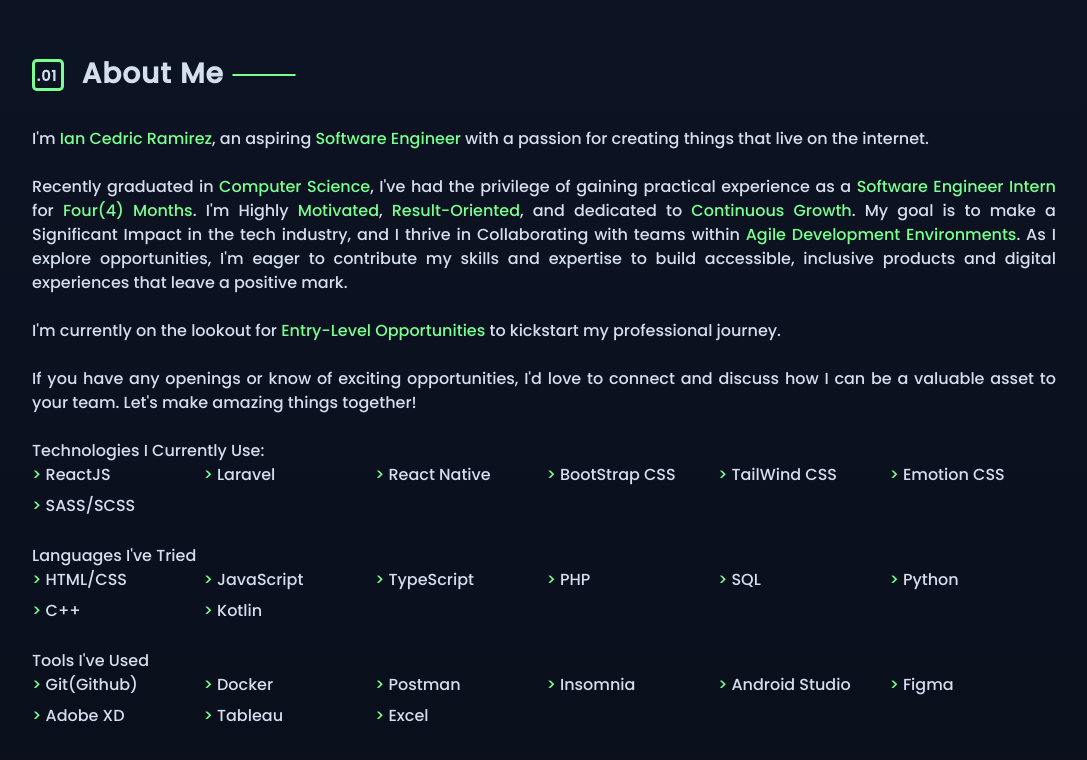
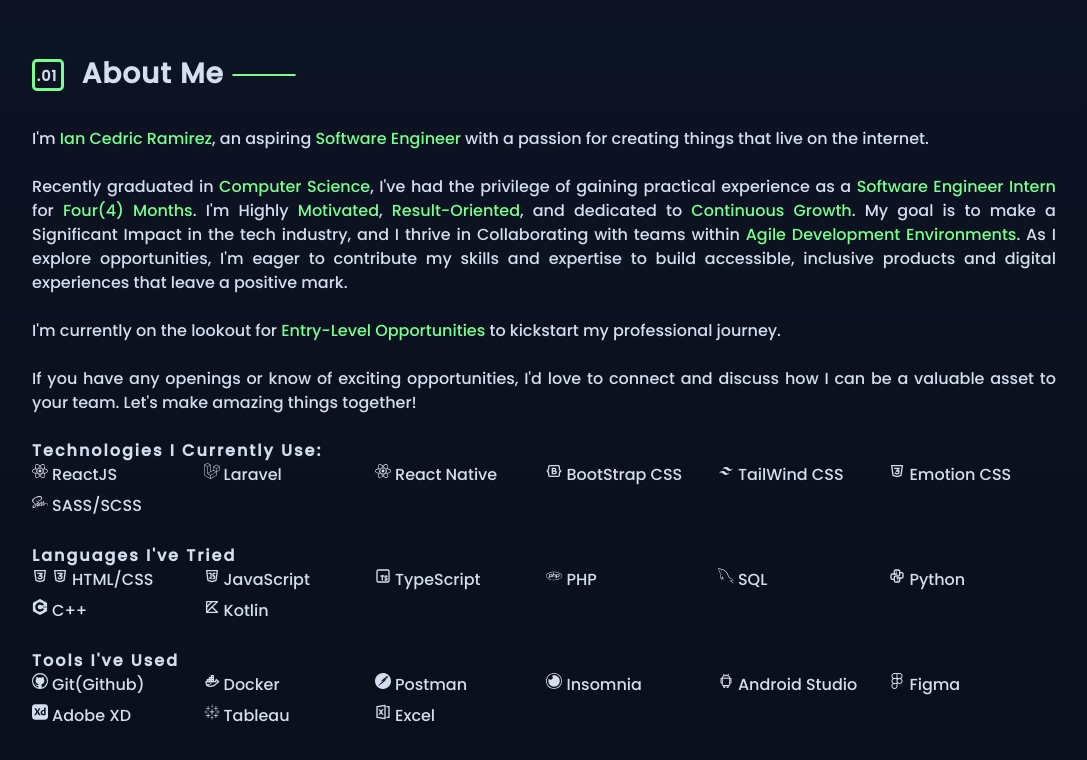
Before and after one commit to zyx-0314/portfolio, a Next.js app: page / in a window 1280 px wide. Shown: the part 802-1562 px from the top of the page, without its empty margins (96-1183 px from the left). Built offline with nearby package versions, Linux system fonts and the light colour scheme.

Commit message:
Fixes #41 and #41

```diff
--- a/components/non-reusable/landing/about/index.tsx
+++ b/components/non-reusable/landing/about/index.tsx
@@ -1,9 +1,22 @@
 import React from 'react'
+import { GrMysql } from 'react-icons/gr'
+import { VscGithub } from 'react-icons/vsc'
+import { TbBrandCss3 } from 'react-icons/tb'
+import { IoLogoTableau } from 'react-icons/io5'
+import { AiOutlineAndroid } from 'react-icons/ai'
+import { BiLogoTailwindCss } from 'react-icons/bi'
+import { RiBootstrapLine, RiFileExcel2Line } from 'react-icons/ri'
+import { TbBrandJavascript, TbBrandTypescript } from 'react-icons/tb'
+import { FaLaravel, FaReact, FaSass, FaPhp, FaFigma } from 'react-icons/fa'
+import { TbBrandPython, TbBrandKotlin, TbBrandDocker } from 'react-icons/tb'
+import { SiCplusplus, SiPostman, SiInsomnia, SiAdobexd } from 'react-icons/si'
 
 import { StyledGridDisplay } from '@/components/ui/grid'
 import { SectionHeader } from '@/components/ui/sectionHeader'
 import { StyledParagraph } from '@/components/ui/paragraph'
 import { StyledContainer } from '@/components/ui/container'
+
+import { CategoryHeadings } from './style'
 
 /**
  * Renders a section of a webpage that provides information about the author, their skills, and their aspirations.
@@ -14,28 +27,41 @@
 export default function AboutSection ( { id }: { id: string } ): JSX.Element
 {
   // Arrays of strings representing the author's skills
+
   const listTechs = [
-    'ReactJS',
-    'Laravel',
-    'React Native',
-    'BootStrap CSS',
-    'TailWind CSS',
-    'Emotion CSS',
-    'SASS/SCSS'
-  ];
+    { name: 'ReactJS', icon: <FaReact /> },
+    { name: 'Laravel', icon: <FaLaravel /> },
+    { name: 'React Native', icon: <FaReact /> },
+    { name: 'BootStrap CSS', icon: <RiBootstrapLine /> },
+    { name: 'TailWind CSS', icon: <BiLogoTailwindCss /> },
+    { name: 'Emotion CSS', icon: <TbBrandCss3 /> },
+    { name: 'SASS/SCSS', icon: <FaSass /> }
+  ]
 
   const listLanguages = [
-    'HTML/CSS',
-    'JavaScript',
-    'TypeScript',
-    'PHP',
-    'SQL',
-    'Python',
-    'C++',
-    'Kotlin'
-  ];
+    { name: 'HTML/CSS', icon: <><TbBrandCss3 /><TbBrandCss3 /></> },
+    { name: 'JavaScript', icon: <TbBrandJavascript /> },
+    { name: 'TypeScript', icon: <TbBrandTypescript /> },
+    { name: 'PHP', icon: <FaPhp /> },
+    { name: 'SQL', icon: <GrMysql /> },
+    { name: 'Python', icon: <TbBrandPython /> },
+    { name: 'C++', icon: <SiCplusplus /> },
+    { name: 'Kotlin', icon: <TbBrandKotlin /> }
+  ]
 
   const listTools = [
+    { name: 'Git(Github)', icon: <VscGithub /> },
+    { name: 'Docker', icon: <TbBrandDocker /> },
+    { name: 'Postman', icon: <SiPostman /> },
+    { name: 'Insomnia', icon: <SiInsomnia /> },
+    { name: 'Android Studio', icon: <AiOutlineAndroid /> },
+    { name: 'Figma', icon: <FaFigma /> },
+    { name: 'Adobe XD', icon: <SiAdobexd /> },
+    { name: 'Tableau', icon: <IoLogoTableau /> },
+    { name: 'Excel', icon: <RiFileExcel2Line /> }
+  ]
+
+  const listToolss = [
     'Git(Github)',
     'Docker',
     'Postman',
@@ -60,16 +86,20 @@
           <br /> <br />
           If you have any openings or know of exciting opportunities, I&apos;d love to connect and discuss how I can be a valuable asset to your team. Let&apos;s make amazing things together!
           <br /> <br />
+        </StyledParagraph>
+        <CategoryHeadings>
           Technologies I Currently Use:
-        </StyledParagraph>
+        </CategoryHeadings>
         <StyledGridDisplay list={ listTechs } />
         <br />
-        <StyledParagraph>
+        <CategoryHeadings>
           Languages I&apos;ve Tried
-        </StyledParagraph>
+        </CategoryHeadings>
         <StyledGridDisplay list={ listLanguages } />
         <br />
-        <StyledParagraph>Tools I&apos;ve Used</StyledParagraph>
+        <CategoryHeadings>
+          Tools I&apos;ve Used
+        </CategoryHeadings>
         <StyledGridDisplay list={ listTools } />
       </div>
     </StyledContainer>
--- a/components/non-reusable/landing/about/style.ts
+++ b/components/non-reusable/landing/about/style.ts
@@ -1 +1,7 @@
 import styled from '@emotion/styled';
+
+export const CategoryHeadings = styled.div`
+	font-size: medium;
+	font-weight: 800;
+	letter-spacing: 2px;
+`;
--- a/components/non-reusable/landing/contact/style.ts
+++ b/components/non-reusable/landing/contact/style.ts
@@ -29,12 +29,17 @@
 
 	@media (max-width: 768px) {
 		h3 {
-			font-size: 1rem;
-			font-weight: 500;
+			font-size: 2rem;
 		}
 
 		p {
 			font-size: 0.7rem;
 		}
 	}
+
+	@media (max-width: 425px) {
+		h3 {
+			font-size: 1.5rem;
+		}
+	}
 `;
--- a/components/non-reusable/landing/projects/style.ts
+++ b/components/non-reusable/landing/projects/style.ts
@@ -76,12 +76,12 @@
 
 	@media (max-width: 768px) {
 		p {
-			font-size: 0.7rem;
+			font-size: 0.9rem;
 		}
 
 		#number {
 			opacity: 1;
-			font-size: 3rem;
+			font-size: 5rem;
 			bottom: 1.5rem;
 		}
 
@@ -102,6 +102,16 @@
 				background: linear-gradient(30deg, #262335 0.03%, #262335bf 100%);
 				transition: all ease-in-out 0.2s;
 			}
+		}
+	}
+
+	@media (max-width: 425px) {
+		p {
+			font-size: 0.7rem;
+		}
+
+		#number {
+			font-size: 3rem;
 		}
 	}
 `;
@@ -171,6 +181,17 @@
 
 	@media (max-width: 768px) {
 		h2 {
+			font-size: 1.5rem;
+			line-height: 1.5rem;
+		}
+
+		h3 {
+			font-size: 0.8rem;
+		}
+	}
+
+	@media (max-width: 425px) {
+		h2 {
 			font-size: 1.2rem;
 			line-height: 1.5rem;
 		}
--- a/components/ui/grid/index.tsx
+++ b/components/ui/grid/index.tsx
@@ -8,7 +8,7 @@
 
 interface GridProps
 {
-  list: string[]
+  list: { name: string, icon: any }[]
 }
 
 /**
@@ -22,11 +22,11 @@
 {
   return (
     <GridContainerStyle>
-      { list.map( ( word, index ) => (
+      { list.map( ( { name, icon }, index ) => (
         <WordItemStyle key={ index } className='grid-item'>
           <div className='flex gap-x-1'>
-            <span>&gt;</span>
-            <p> { word } </p>
+            { icon }
+            <p> { name } </p>
           </div>
         </WordItemStyle>
       ) ) }
--- a/components/ui/headNav/style.ts
+++ b/components/ui/headNav/style.ts
@@ -14,7 +14,7 @@
 	background: #ffffff15;
 
 	@media (max-width: 768px) {
-		padding: 1rem 1rem 0 1rem;
+		padding: 1rem 1rem 1rem 1rem;
 	}
 `;
 
--- a/components/ui/profile/index.tsx
+++ b/components/ui/profile/index.tsx
@@ -17,7 +17,6 @@
           <div className="rectangle-2" />
           <div className="rectangle-3" />
           <div className="rectangle-4" />
-          <div className="cover" />
           <div className="image">
             <Image src='/static/images/Graduation-Profile-Pic.jpg' alt='Ian Cedric Ramirez' fill sizes="(max-width: 768px) 100vw, (max-width: 1200px) 50vw, 33vw" />
           </div>
--- a/components/ui/profile/style.ts
+++ b/components/ui/profile/style.ts
@@ -75,24 +75,6 @@
 					object-fit: fill;
 				}
 			}
-
-			.cover {
-				transition: all 0.1s ease-in-out;
-				background: linear-gradient(
-					180deg,
-					#26233500 0%,
-					#26233566 58.85%,
-					#262335b3 85.42%,
-					#262335bf 100%
-				);
-				height: 12.5rem;
-				left: 0.8rem;
-				top: 0.8rem;
-				width: 12.5rem;
-				border-radius: 0.3rem;
-				position: absolute;
-				z-index: 5;
-			}
 		}
 
 		&:hover {
@@ -125,22 +107,12 @@
 					top: 10rem;
 				}
 
-				.image,
-				.cover {
+				.image {
 					height: 14rem;
 					width: 14rem;
 					left: 0;
 					top: 0rem;
 				}
-
-				.cover {
-					background: linear-gradient(
-						180deg,
-						rgba(38, 35, 53, 0) 0%,
-						rgba(38, 35, 53, 0.4) 85%,
-						rgba(38, 35, 53, 0.75) 100%
-					);
-				}
 			}
 		}
 	}
--- a/components/ui/sectionHeader/style.ts
+++ b/components/ui/sectionHeader/style.ts
@@ -32,6 +32,12 @@
 			position: absolute;
 			text-align: center;
 			top: 0.25rem;
+		}
+	}
+
+	@media (max-width: 425px) {
+		div span {
+			font-size: 0.8rem;
 		}
 	}
 `;
```
